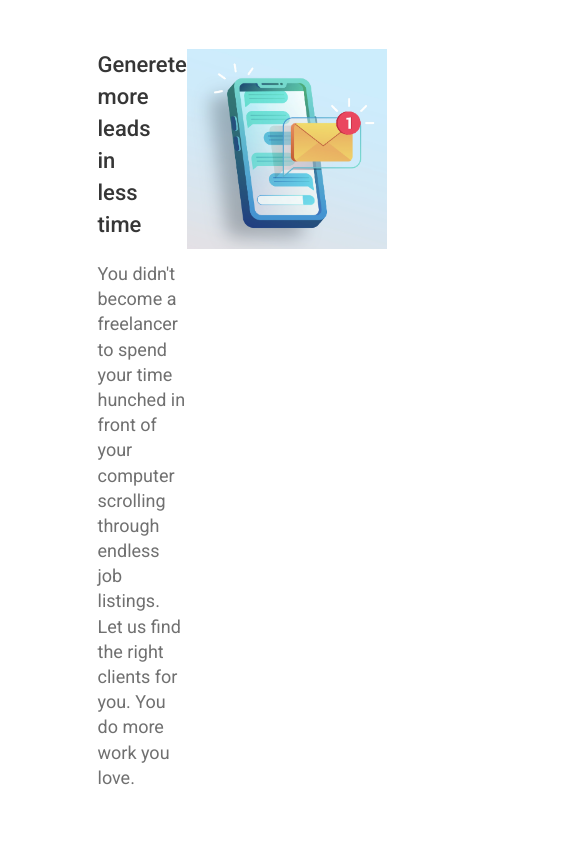
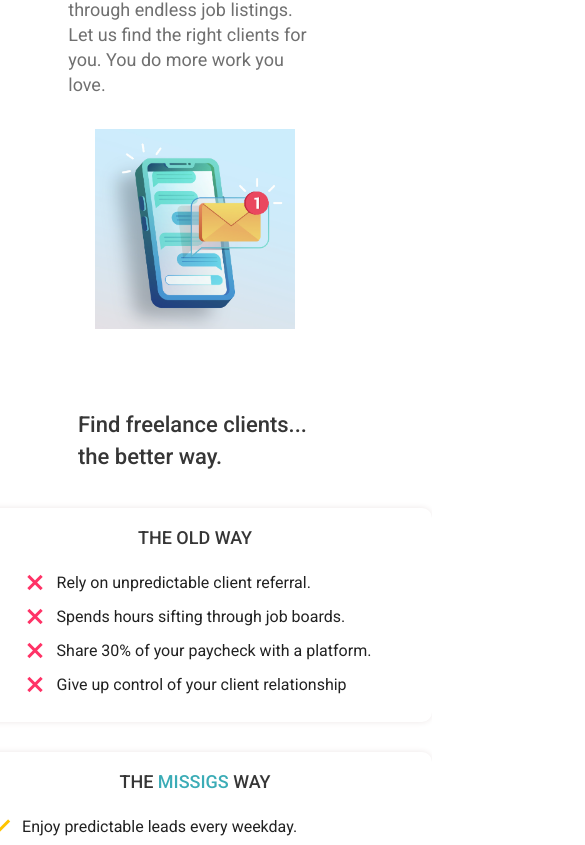
Before and after one commit to faridullah1/missigs-website, an Angular app: page /home in a window 390 px wide. Shown: the part 919-1764 px from the top of the page, 585 px wide, since content can reach past the window. Built offline with nearby package versions, Linux system fonts and the light colour scheme.

Commit message:
working on responsiveness

```diff
--- a/src/app/components/landing-page/landing-page.component.scss
+++ b/src/app/components/landing-page/landing-page.component.scss
@@ -11,6 +11,14 @@
 		align-items: center;
 		justify-content: center;
 		width: 40%;
+
+		@media screen and (max-width: 1150px) {
+			width: 55%;
+		}
+
+		@media screen and (max-width: 770px) {
+			width: 80%;
+		}
 	}
 
 	.heading-primary {
@@ -71,9 +79,16 @@
 		align-items: flex-start;
 		width: 50%;
 
+		@media screen and (max-width: 1200px) {
+			width: 65%;
+		}
+
+		@media screen and (max-width: 950px) {
+			flex-direction: column;
+		}
+
 		.heading {
-			font-size: 2.6rem;
-			font-weight: 500 !important;
+			width: 70%;
 		}
 	}
 
@@ -89,6 +104,10 @@
 
 		.cards {
 			display: flex;
+
+			@media screen and (max-width: 1000px) {
+				flex-direction: column;
+			}
 
 			.card {
 				display: flex;
@@ -125,6 +144,11 @@
 
 				&:not(:last-child) {
 					margin-right: 3rem;
+
+					@media screen and (max-width: 1000px) {
+						margin-right: 0;
+						margin-bottom: 3rem;
+					}
 				}
 			}
 		}
@@ -133,13 +157,24 @@
 	.how-it-workds {
 		margin-top: 6rem;
 		width: 50%;
+		flex-direction: column;
 
-		flex-direction: column;
+		@media screen and (max-width: 1000px) {
+			width: 70%;
+		}
+
+		@media screen and (max-width: 700px) {
+			width: 85%;
+		}
 
 		.section-1 {
 			display: flex;
 			justify-content: space-between;
 			align-items: flex-start;
+
+			@media screen and (max-width: 950px) {
+				flex-direction: column;
+			}
 		}
 
 		.section-2 {
@@ -156,6 +191,14 @@
 					color: #DD1864;
 					font-weight: 600;
 					font-style: italic;
+
+					@media screen and (max-width: 950px) {
+						font-size: 2rem;
+					}
+
+					@media screen and (max-width: 700px) {
+						font-size: 1.8rem;
+					}
 				}
 
 				.text {
@@ -166,6 +209,14 @@
 
 					border: 1px solid gray;
 					border-radius: 15px;
+
+					@media screen and (max-width: 950px) {
+						font-size: 1.6rem;
+					}
+
+					@media screen and (max-width: 700px) {
+						font-size: 1.4rem;
+					}
 				}
 			}
 
@@ -183,6 +234,18 @@
 		margin-top: 8rem;
 		width: 60%;
 
+		@media screen and (max-width: 1000px) {
+			width: 80%;
+		}
+
+		@media screen and (max-width: 700px) {
+			width: 90%;
+		}
+
+		@media screen and (max-width: 600px) {
+			width: 80%;
+		}
+
 		.section-title {
 			margin-bottom: 4rem !important;
 			font-size: 2.2rem;
@@ -190,6 +253,10 @@
 
 		.reviews {
 			display: flex;
+
+			@media screen and (max-width: 600px) {
+				flex-direction: column;
+			}
 
 			.review {
 				display: flex;
@@ -204,6 +271,15 @@
 
 				&:not(:last-child) {
 					margin-right: 6rem;
+
+					@media screen and (max-width: 800px) {
+						margin-right: 2rem;
+					}
+
+					@media screen and (max-width: 600px) {
+						margin-right: 0;
+						margin-bottom: 6rem;
+					}
 				}
 
 				.name {
@@ -233,10 +309,19 @@
 		flex-direction: column;
 		width: 55%;
 
+		@media screen and (max-width: 950px) {
+			width: 100%;
+			margin-bottom: 2rem;
+		}
+
 		.section-title {
 			margin-bottom: 2rem !important;
 			width: 50%;
 			font-size: 2.2rem;
+
+			@media screen and (max-width: 950px) {
+				width: 100%;
+			}
 		}
 
 		.para {
@@ -246,6 +331,14 @@
 		}
 	}
 
+	.col2 {
+		@media screen and (max-width: 950px) {
+			display: flex;
+			justify-content: center;
+			width: 100%;
+		}
+	}
+
 	.notif-image {
 		width: 20rem;
 		height: 20rem;
--- a/src/app/components/pricing/pricing.component.html
+++ b/src/app/components/pricing/pricing.component.html
@@ -2,7 +2,7 @@
 	<h2 class="section-title">One flat price. No extra fees.</h2>
 	<h3 class="title-secondary">We work for you. So we don't take percentage of your clients fees. You just make one simple and affordable price.</h3>
 
-	<div class="d-flex">
+	<div class="subs-container">
 		<div class="subscription" *ngFor="let subs of subscriptionTypes;">
 			<div class="type">
 				{{ subs.type }}
--- a/src/app/components/pricing/pricing.component.scss
+++ b/src/app/components/pricing/pricing.component.scss
@@ -15,6 +15,13 @@
 		text-align: center;
 	}
 
+	.subs-container {
+		display: flex;
+
+		@media screen and (max-width: 500px) {
+			flex-direction: column;
+		}
+
 		.subscription {
 			display: flex;
 			flex-direction: column;
@@ -26,6 +33,10 @@
 
 			&:not(:last-child) {
 				border-right: 3px solid #343434;
+
+				@media screen and (max-width: 500px) {
+					border: none;
+				}
 			}
 
 			.type {
@@ -72,6 +83,7 @@
 				height: 4rem;
 			}
 		}
+	}
 
 	.give-try {
 		margin-top: 6rem;
```
Lines whose indentation alone changed are shown as unchanged.
